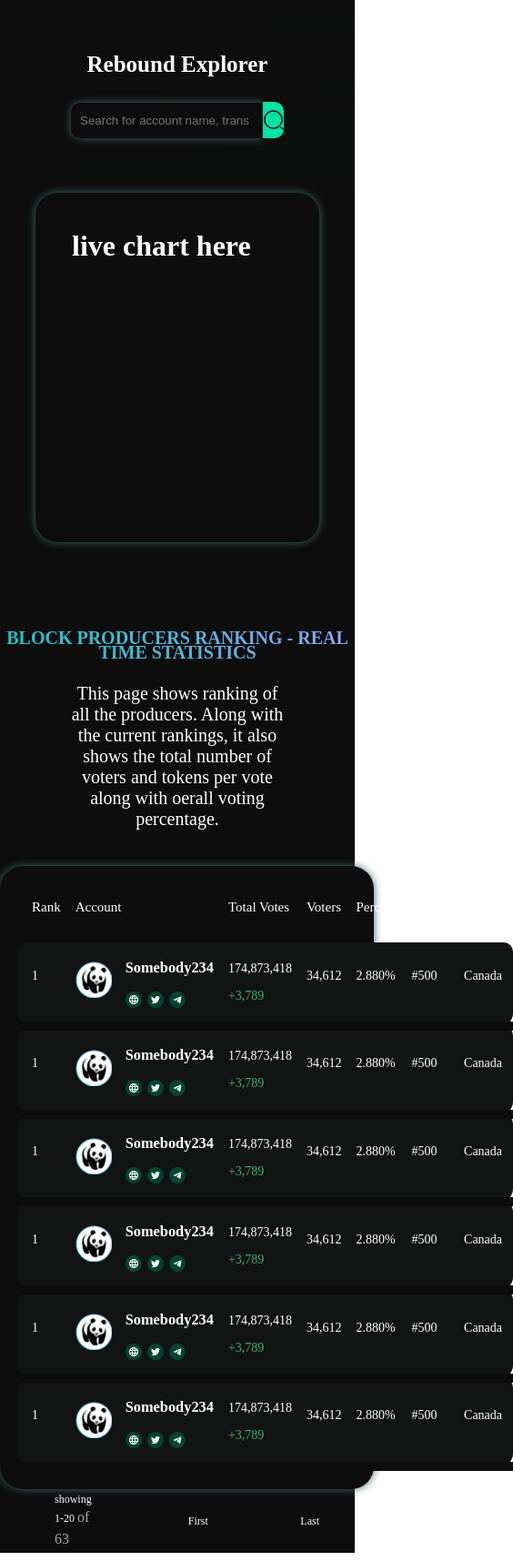
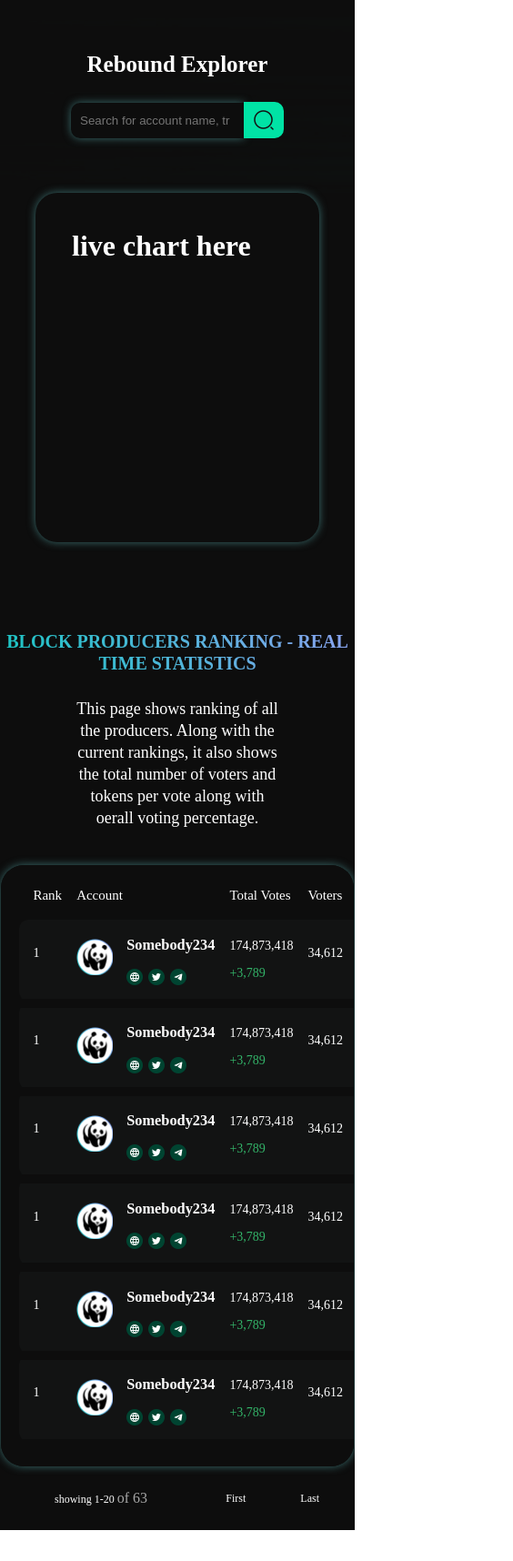
Before and after one commit to Regalcoder/validator-UI, a React (Create React App) app: page / in a window 390 px wide. Shown: the whole page at 91% size, 564 px wide, since content can reach past the window. After the commit the page ends 1682 px from the top, so only its background shows below. Built offline with nearby package versions, Linux system fonts and the light colour scheme.

Commit message:
mobile phone screen size for index page done

```diff
--- a/src/index.css
+++ b/src/index.css
@@ -797,8 +797,76 @@ code {
   }
 
   .searchBox{
-    width: 90%;
+    width: 85%;
     height: 39px;
   }
 
+  .searchBackground{
+    width: 20%;
+  }
+
+  .headerSmall{
+    line-height: 24px;
+  }
+
+  .tableContainer{
+    width: 89%;
+  }
+
+  .texts{
+    font-size: 18px;
+    line-height: 24px;
+  }
+
+  .tableContainer{
+    overflow-y: hidden;
+    -ms-overflow-style: none;
+    scrollbar-width: none;
+  }
+
+  .tableContainer::-webkit-scrollbar{
+    display: none;
+  }
+
+  .tableHead:nth-child(6){
+    line-height: 10px;
+  }
+
+  .flex2{
+    width: 80%;
+    display: unset;
+  }
+
+  .navText{
+    text-align: left;
+  }
+
 }
+
+@media screen and (max-width: 375px){
+  .searchBox{
+    width: 82%;
+  }
+
+  .searchBackground{
+    width: 20%;
+  }
+
+  .tableContainer{
+    width: 85%;
+  }
+}
+
+@media screen and (max-width: 320px){
+  .searchBox{
+    width: 80%;
+  }
+
+  .searchBackground{
+    width: 20%;
+  }
+
+  .tableContainer{
+    width: 85%;
+  }
+}
```
